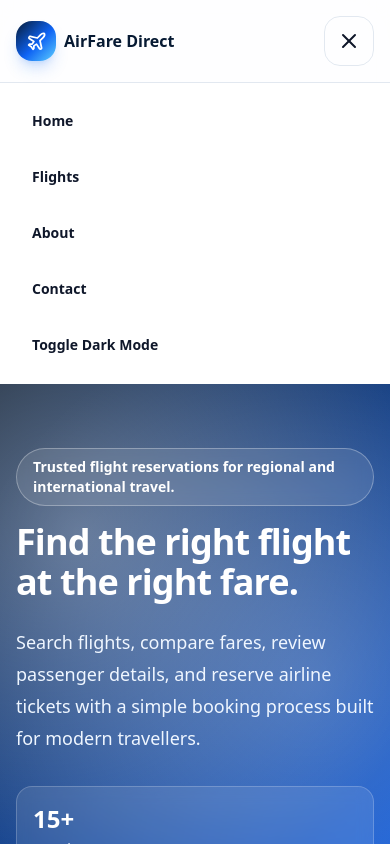
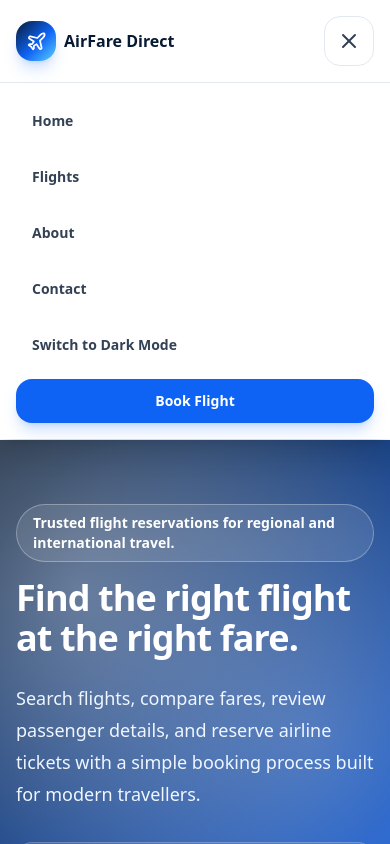
Before and after one commit to brianmichaelu/airline-website, a Next.js app: page / in a window 390 px wide. Both pictures are taken after a click on the button "Open menu". Shown: the top 844 px of the page. Built offline with nearby package versions, Linux system fonts and the light colour scheme.

Commit message:
Update Navbar.tsx

```diff
--- a/components/Navbar.tsx
+++ b/components/Navbar.tsx
@@ -20,9 +20,13 @@ export default function Navbar() {
   }, [dark]);
 
   return (
-    <header className="sticky top-0 z-50 border-b border-white/20 bg-white/80 backdrop-blur-xl dark:border-white/10 dark:bg-navy/80">
+    <header className="sticky top-0 z-50 border-b border-white/20 bg-white/90 backdrop-blur-xl dark:border-white/10 dark:bg-navy/90">
       <div className="mx-auto flex max-w-7xl items-center justify-between px-4 py-4 sm:px-6 lg:px-8">
-        <Link href="/" className="flex items-center gap-2 font-black text-navy dark:text-white">
+        <Link
+          href="/"
+          onClick={() => setOpen(false)}
+          className="flex items-center gap-2 font-black text-navy transition hover:text-ocean dark:text-white dark:hover:text-blue-200"
+        >
           <span className="grid h-10 w-10 place-items-center rounded-2xl bg-flight-gradient text-white shadow-lg shadow-blue-500/25">
             <Plane size={21} />
           </span>
@@ -31,35 +35,64 @@ export default function Navbar() {
 
         <nav className="hidden items-center gap-6 md:flex">
           {navLinks.map((link) => (
-            <Link key={link.href} href={link.href} className="text-sm font-semibold text-slate-700 transition hover:text-ocean dark:text-slate-200">
+            <Link
+              key={link.href}
+              href={link.href}
+              className="text-sm font-semibold text-slate-700 transition hover:text-ocean dark:text-slate-200 dark:hover:text-white"
+            >
               {link.label}
             </Link>
           ))}
         </nav>
 
         <div className="hidden items-center gap-2 md:flex">
-          <button onClick={() => setDark((value) => !value)} className="rounded-2xl border border-slate-200 p-3 transition hover:bg-slate-100 dark:border-white/10 dark:hover:bg-white/10" aria-label="Toggle dark mode">
+          <button
+            type="button"
+            onClick={() => setDark((value) => !value)}
+            className="rounded-2xl border border-slate-200 p-3 text-slate-700 transition hover:bg-slate-100 hover:text-ocean dark:border-white/10 dark:text-slate-200 dark:hover:bg-white/10 dark:hover:text-white"
+            aria-label="Toggle dark mode"
+          >
             {dark ? <Sun size={18} /> : <Moon size={18} />}
           </button>
+
           <Button href="/search">Book Flight</Button>
         </div>
 
-        <button onClick={() => setOpen(!open)} className="rounded-2xl border border-slate-200 p-3 md:hidden dark:border-white/10" aria-label="Open menu">
+        <button
+          type="button"
+          onClick={() => setOpen((value) => !value)}
+          className="rounded-2xl border border-slate-200 p-3 text-slate-700 transition hover:bg-slate-100 dark:border-white/10 dark:text-white dark:hover:bg-white/10 md:hidden"
+          aria-label="Open menu"
+        >
           {open ? <X /> : <Menu />}
         </button>
       </div>
 
       {open && (
-        <div className="border-t border-slate-200 bg-white p-4 md:hidden dark:border-white/10 dark:bg-navy">
+        <div className="border-t border-slate-200 bg-white p-4 shadow-xl md:hidden dark:border-white/10 dark:bg-navy">
           <div className="flex flex-col gap-3">
             {navLinks.map((link) => (
-              <Link key={link.href} href={link.href} onClick={() => setOpen(false)} className="rounded-2xl px-4 py-3 text-sm font-semibold hover:bg-slate-100 dark:hover:bg-white/10">
+              <Link
+                key={link.href}
+                href={link.href}
+                onClick={() => setOpen(false)}
+                className="rounded-2xl px-4 py-3 text-sm font-semibold text-slate-700 transition hover:bg-slate-100 hover:text-ocean dark:text-slate-200 dark:hover:bg-white/10 dark:hover:text-white"
+              >
                 {link.label}
               </Link>
             ))}
-            <button onClick={() => setDark((value) => !value)} className="rounded-2xl px-4 py-3 text-left text-sm font-semibold hover:bg-slate-100 dark:hover:bg-white/10">
-              Toggle Dark Mode
+
+            <button
+              type="button"
+              onClick={() => setDark((value) => !value)}
+              className="rounded-2xl px-4 py-3 text-left text-sm font-semibold text-slate-700 transition hover:bg-slate-100 hover:text-ocean dark:text-slate-200 dark:hover:bg-white/10 dark:hover:text-white"
+            >
+              {dark ? "Switch to Light Mode" : "Switch to Dark Mode"}
             </button>
+
+            <Button href="/search" className="w-full justify-center">
+              Book Flight
+            </Button>
           </div>
         </div>
       )}
```
